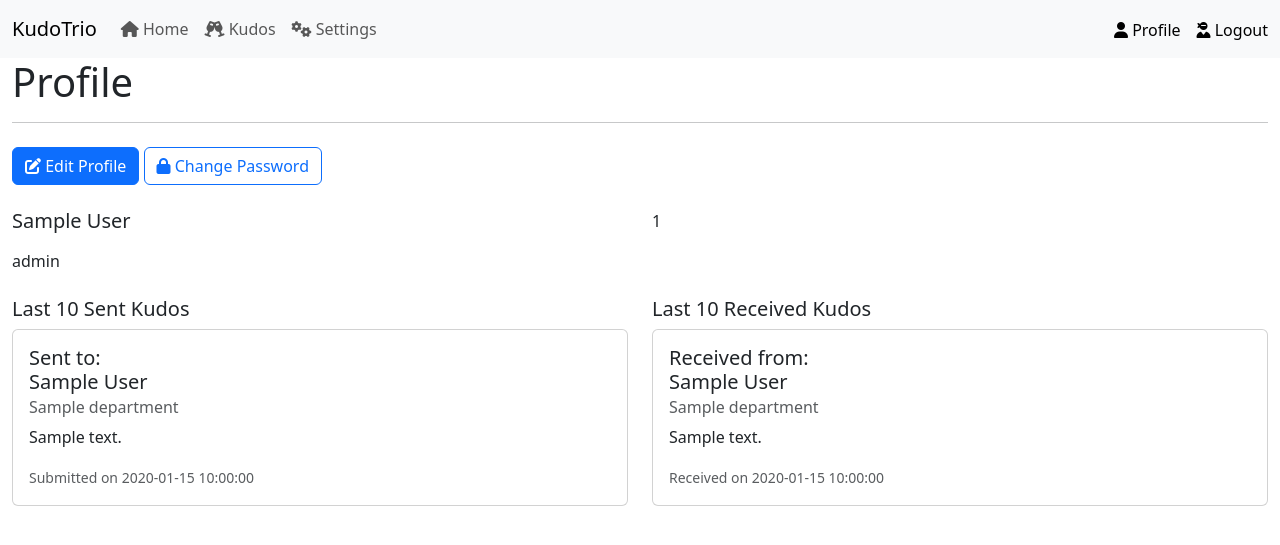
After one commit to rodneygauna/KudoTrio, a Flask app: page /profile/1 in a window 1280 px wide. The commit adds this page. Shown: the top 545 px of the page. Run offline with Flask 3, Linux system fonts and the light colour scheme; a user stored in the database is signed in; tables that the repository leaves empty hold one stand-in row (values such as "Sample post"); some libraries are stand-ins or nearby versions.

Commit message:
added profile page and edit profile

```diff
--- a/src/templates/navbar.html
+++ b/src/templates/navbar.html
@@ -17,7 +17,7 @@
       <ul class="navbar-nav me-auto mb-2 mb-lg-0">
         <li class="nav-item">
           <a
-            class="nav-link active"
+            class="nav-link"
             aria-current="page"
             href="{{ url_for('core.index') }}"
             ><i class="fa-solid fa-home"></i> Home</a
@@ -40,9 +40,16 @@
       </ul>
       <span class="navbar-text">
         {% if current_user.is_authenticated %}
-        <a class="nav-link" href="{{ url_for('users.logout') }}"
-          ><i class="fa-solid fa-user"></i> Logout</a
-        >
+        <div class="btn-group">
+          <a
+            class="nav-link me-3"
+            href="{{ url_for('users.profile', user_id=current_user.id) }}"
+            ><i class="fa-solid fa-user"></i> Profile</a
+          >
+          <a class="nav-link" href="{{ url_for('users.logout') }}"
+            ><i class="fa-solid fa-user-ninja"></i> Logout</a
+          >
+        </div>
         {% else %}
         <a class="nav-link" href="{{ url_for('users.login') }}"
           ><i class="fa-solid fa-user"></i> Login</a
--- /dev/null
+++ b/src/templates/users/profile.html
@@ -0,0 +1,86 @@
+{% extends "base.html" %} {% block content %}
+<h1>Profile</h1>
+<hr />
+{% if current_user.id == user.id %}
+<div class="row mt-4 mb-4">
+  <div>
+    <a
+      href="{{ url_for('users.edit_profile', user_id=current_user.id) }}"
+      class="btn btn-primary"
+      ><i class="fa fa-edit"></i> Edit Profile</a
+    >
+    <a
+      href="{{ url_for('users.change_password', user_id=current_user.id) }}"
+      class="btn btn-outline-primary"
+      ><i class="fa fa-lock"></i> Change Password</a
+    >
+  </div>
+</div>
+{% endif %}
+<!-- Start Profile Info -->
+<div class="row mt-4">
+  <div class="col">
+    <h5>{{ user.firstname }} {{user.lastname }}</h5>
+  </div>
+  <div class="col">
+    <p>{{ user.department_id }}</p>
+  </div>
+</div>
+<div class="row mb-4">
+  <div class="col">{{ user.role }}</div>
+</div>
+<!-- End Profile Info -->
+<!-- Start Last Kudos -->
+<div class="row">
+  <div class="col">
+    <h5>Last 10 Sent Kudos</h5>
+    {% if kudos_submitted %} {% for sent in kudos_submitted %}
+    <div class="card mt-2">
+      <div class="card-body">
+        <h5 class="card-title">
+          Sent to:
+          <br />
+          {{ sent.receiving_user_firstname }} {{ sent.receiving_user_lastname }}
+        </h5>
+        <h6 class="card-subtitle mb-2 text-muted">
+          {{ sent.receiving_user_department_name }}
+        </h6>
+        <p class="card-text">{{ sent.kudo_message }}</p>
+        <p class="card-text">
+          <small class="text-muted">Submitted on {{ sent.created_date }}</small>
+        </p>
+      </div>
+    </div>
+    {% endfor %} {% else %}
+    <p>No kudos submitted yet.</p>
+    {% endif %}
+  </div>
+  <div class="col">
+    <h5>Last 10 Received Kudos</h5>
+    {% if kudos_received %} {% for received in kudos_received %}
+    <div class="card mt-2">
+      <div class="card-body">
+        <h5 class="card-title">
+          Received from:
+          <br />
+          {{ received.receiving_user_firstname }} {{
+          received.receiving_user_lastname }}
+        </h5>
+        <h6 class="card-subtitle mb-2 text-muted">
+          {{ received.receiving_user_department_name }}
+        </h6>
+        <p class="card-text">{{ received.kudo_message }}</p>
+        <p class="card-text">
+          <small class="text-muted"
+            >Received on {{ received.created_date }}</small
+          >
+        </p>
+      </div>
+    </div>
+    {% endfor %} {% else %}
+    <p>No kudos received yet.</p>
+    {% endif %}
+  </div>
+</div>
+<!-- End Last Kudos -->
+{% endblock content %}
--- a/src/users/forms.py
+++ b/src/users/forms.py
@@ -70,7 +70,7 @@ class UserForm(FlaskForm):
                            render_kw={"class": "form-control"})
     department = SelectField('Department', coerce=int,
                              validators=[DataRequired()],
-                             render_kw={"class": "form-control"})
+                             render_kw={"class": "form-control select2"})
     role = SelectField('Role', choices=USER_ROLE_CHOICES,
                        default=USER_ROLE_CHOICES[1][0],
                        validators=[DataRequired()],
--- a/src/users/views.py
+++ b/src/users/views.py
@@ -22,6 +22,7 @@ from src.users.forms import (
 from src.models import (
     User,
     Departments,
+    Kudo,
 )
 from src.decorators.decorators import admin_required
 
@@ -223,6 +224,9 @@ def change_password(user_id):
     # Get user
     user = User.query.get_or_404(user_id)
 
+    if current_user.id != user.id:
+        return "You are not authorized to view this page.", 401
+
     if form.validate_on_submit():
         user.password_hash = generate_password_hash(form.password.data)
         user.updated_date = datetime.utcnow()
@@ -318,3 +322,144 @@ def change_status(user_id):
                            title='Change User Status',
                            form=form,
                            user=user)
+
+
+# Users - Profile
+@users_bp.route('/profile/<int:user_id>')
+@login_required
+def profile(user_id):
+    """
+    User profile
+    """
+
+    # Get user
+    user = User.query.get_or_404(user_id)
+
+    # Get Kudos
+    CreatingUser = db.aliased(User, name="CreatingUser")
+    CreatingUserDepartment = db.aliased(
+        Departments, name="CreatingUserDepartment")
+    ReceivingUser = db.aliased(User, name="ReceivingUser")
+    ReceivingUserDepartment = db.aliased(
+        Departments, name="ReceivingUserDepartment")
+
+    kudos_submitted = (
+        db.session.query(
+            Kudo.id,
+            Kudo.submitting_user_id,
+            Kudo.receiving_user_id,
+            Kudo.kudo_message,
+            Kudo.created_date,
+            CreatingUser.firstname.label("creating_user_firstname"),
+            CreatingUser.lastname.label("creating_user_lastname"),
+            CreatingUser.department_id,
+            CreatingUserDepartment.name.label("creating_user_department_name"),
+            ReceivingUser.firstname.label("receiving_user_firstname"),
+            ReceivingUser.lastname.label("receiving_user_lastname"),
+            ReceivingUser.department_id,
+            ReceivingUserDepartment.name.label(
+                "receiving_user_department_name"),
+        )
+        .outerjoin(CreatingUser,
+                   CreatingUser.id == Kudo.submitting_user_id)
+        .outerjoin(CreatingUserDepartment,
+                   CreatingUserDepartment.id == CreatingUser.department_id)
+        .outerjoin(ReceivingUser,
+                   ReceivingUser.id == Kudo.receiving_user_id)
+        .outerjoin(ReceivingUserDepartment,
+                   ReceivingUserDepartment.id == ReceivingUser.department_id)
+        .filter(Kudo.submitting_user_id == user_id)
+        .order_by(Kudo.created_date.desc())
+        .limit(10)
+    )
+
+    kudos_received = (
+        db.session.query(
+            Kudo.id,
+            Kudo.submitting_user_id,
+            Kudo.receiving_user_id,
+            Kudo.kudo_message,
+            Kudo.created_date,
+            CreatingUser.firstname.label("creating_user_firstname"),
+            CreatingUser.lastname.label("creating_user_lastname"),
+            CreatingUser.department_id,
+            CreatingUserDepartment.name.label("creating_user_department_name"),
+            ReceivingUser.firstname.label("receiving_user_firstname"),
+            ReceivingUser.lastname.label("receiving_user_lastname"),
+            ReceivingUser.department_id,
+            ReceivingUserDepartment.name.label(
+                "receiving_user_department_name"),
+        )
+        .outerjoin(CreatingUser,
+                   CreatingUser.id == Kudo.submitting_user_id)
+        .outerjoin(CreatingUserDepartment,
+                   CreatingUserDepartment.id == CreatingUser.department_id)
+        .outerjoin(ReceivingUser,
+                   ReceivingUser.id == Kudo.receiving_user_id)
+        .outerjoin(ReceivingUserDepartment,
+                   ReceivingUserDepartment.id == ReceivingUser.department_id)
+        .filter(Kudo.receiving_user_id == user_id)
+        .order_by(Kudo.created_date.desc())
+        .limit(10)
+    )
+
+    return render_template('users/profile.html',
+                           title='User Profile',
+                           user=user,
+                           kudos_submitted=kudos_submitted,
+                           kudos_received=kudos_received)
+
+
+# Users - Edit Profile
+@users_bp.route('/edit_profile/<int:user_id>', methods=['GET', 'POST'])
+@login_required
+def edit_profile(user_id):
+    """
+    Edit user profile
+    """
+
+    form = UserForm()
+
+    # Department choices
+    department_choices = db.session.query(
+        Departments.id, Departments.name
+        ).order_by(Departments.name.asc()).all()
+
+    form.department.choices = [
+        (department.id, department.name) for department in department_choices
+    ]
+
+    # Get user
+    user = User.query.get_or_404(user_id)
+
+    if request.method == 'GET':
+        # Set form data to current user data
+        form.email.data = user.email
+        form.firstname.data = user.firstname
+        form.lastname.data = user.lastname
+        form.department.data = user.department_id
+        form.role.data = user.role
+
+    if form.validate_on_submit():
+        # Checks if email is being changed and is already registered
+        if user.email != form.email.data:
+            if User.query.filter_by(email=form.email.data).first():
+                flash('Email already registered.', 'danger')
+                return redirect(url_for('users.edit_profile', user_id=user.id))
+
+        # Update user
+        user.email = form.email.data
+        user.firstname = form.firstname.data
+        user.lastname = form.lastname.data
+        user.department_id = form.department.data
+        user.role = form.role.data
+        user.updated_date = datetime.utcnow()
+        user.updated_by = current_user.id
+        db.session.commit()
+        flash('User updated successfully.', 'success')
+        return redirect(url_for('users.profile', user_id=user.id))
+
+    return render_template('users/edit_profile.html',
+                           title='Edit User Profile',
+                           form=form,
+                           user=user)
```
Also changed, not shown: src/templates/users/edit_profile.html (added, +28 -0 lines).
